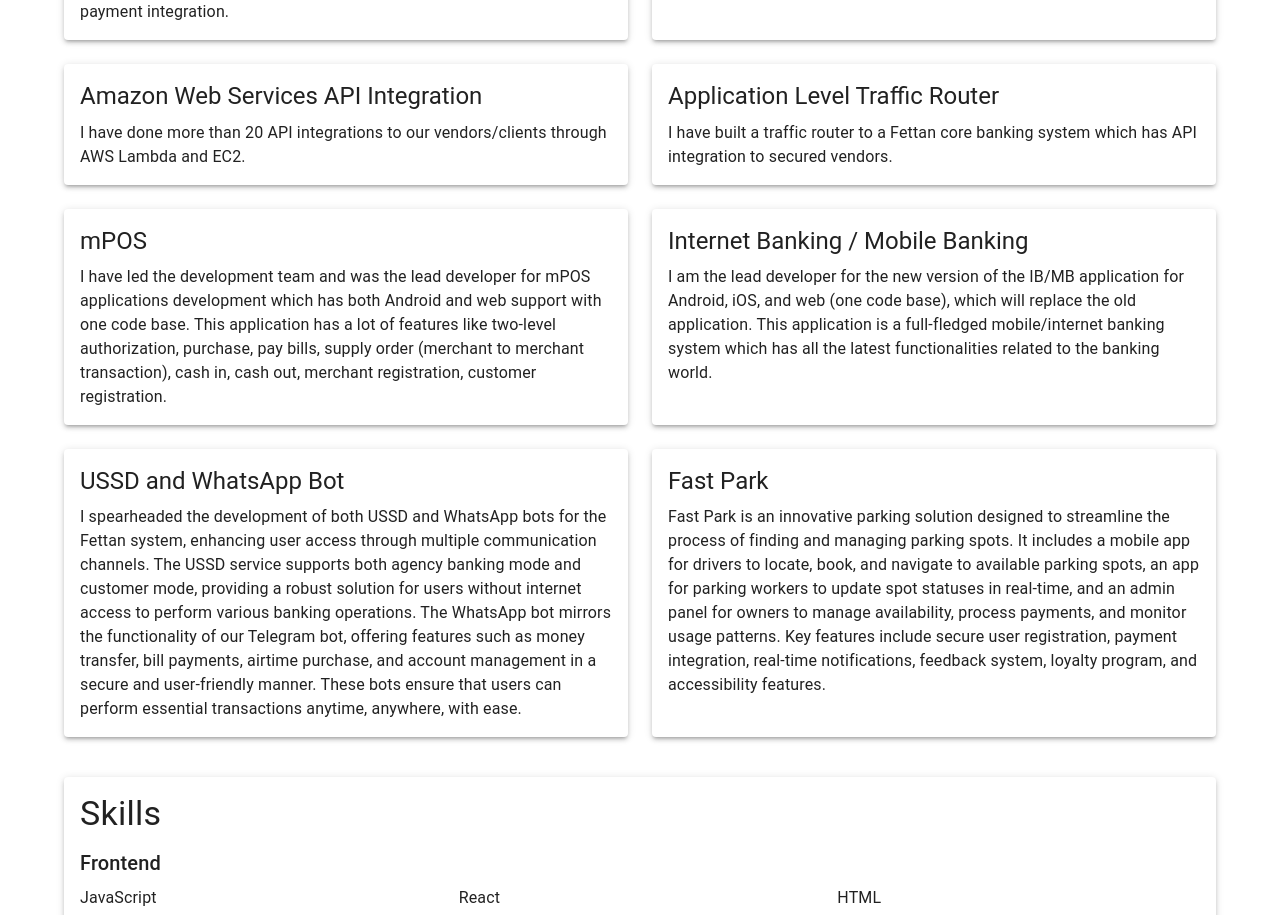
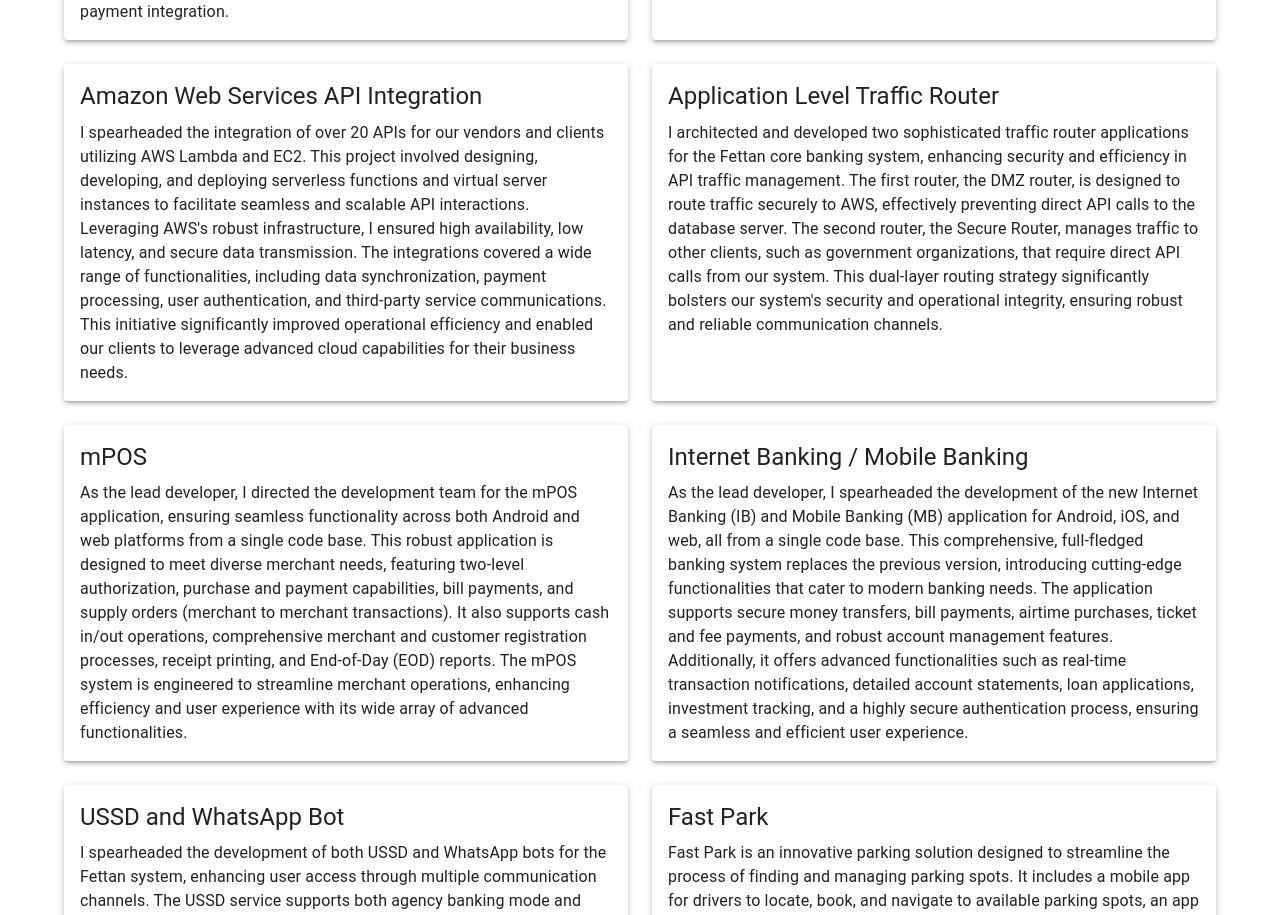
Before and after one commit to SolomonZinabu/solomon-portfolio, a Next.js app: page / in a window 1280 px wide. Shown: the part 1040-1955 px from the top of the page. Built offline with nearby package versions, Linux system fonts and the light colour scheme.

Commit message:
project description added for AWS

```diff
--- a/components/Projects.js
+++ b/components/Projects.js
@@ -16,22 +16,22 @@
   },
   {
     title: "Amazon Web Services API Integration",
-    description: `I have done more than 20 API integrations to our vendors/clients through AWS Lambda and EC2.`,
+    description: `I spearheaded the integration of over 20 APIs for our vendors and clients utilizing AWS Lambda and EC2. This project involved designing, developing, and deploying serverless functions and virtual server instances to facilitate seamless and scalable API interactions. Leveraging AWS's robust infrastructure, I ensured high availability, low latency, and secure data transmission. The integrations covered a wide range of functionalities, including data synchronization, payment processing, user authentication, and third-party service communications. This initiative significantly improved operational efficiency and enabled our clients to leverage advanced cloud capabilities for their business needs.`,
     image: '/imgs/amazon.png'
   },
   {
     title: "Application Level Traffic Router",
-    description: `I have built a traffic router to a Fettan core banking system which has API integration to secured vendors.`,
+    description: `I architected and developed two sophisticated traffic router applications for the Fettan core banking system, enhancing security and efficiency in API traffic management. The first router, the DMZ router, is designed to route traffic securely to AWS, effectively preventing direct API calls to the database server. The second router, the Secure Router, manages traffic to other clients, such as government organizations, that require direct API calls from our system. This dual-layer routing strategy significantly bolsters our system's security and operational integrity, ensuring robust and reliable communication channels.`,
     image: '/imgs/router.png'
   },
   {
     title: "mPOS",
-    description: `I have led the development team and was the lead developer for mPOS applications development which has both Android and web support with one code base. This application has a lot of features like two-level authorization, purchase, pay bills, supply order (merchant to merchant transaction), cash in, cash out, merchant registration, customer registration.`,
+    description: `As the lead developer, I directed the development team for the mPOS application, ensuring seamless functionality across both Android and web platforms from a single code base. This robust application is designed to meet diverse merchant needs, featuring two-level authorization, purchase and payment capabilities, bill payments, and supply orders (merchant to merchant transactions). It also supports cash in/out operations, comprehensive merchant and customer registration processes, receipt printing, and End-of-Day (EOD) reports. The mPOS system is engineered to streamline merchant operations, enhancing efficiency and user experience with its wide array of advanced functionalities.`,
     image: '/imgs/mposwebpurchasebold.png'
   },
   {
     title: "Internet Banking / Mobile Banking",
-    description: `I am the lead developer for the new version of the IB/MB application for Android, iOS, and web (one code base), which will replace the old application. This application is a full-fledged mobile/internet banking system which has all the latest functionalities related to the banking world.`,
+    description: `As the lead developer, I spearheaded the development of the new Internet Banking (IB) and Mobile Banking (MB) application for Android, iOS, and web, all from a single code base. This comprehensive, full-fledged banking system replaces the previous version, introducing cutting-edge functionalities that cater to modern banking needs. The application supports secure money transfers, bill payments, airtime purchases, ticket and fee payments, and robust account management features. Additionally, it offers advanced functionalities such as real-time transaction notifications, detailed account statements, loan applications, investment tracking, and a highly secure authentication process, ensuring a seamless and efficient user experience.`,
     image: '/imgs/internetbankingloggedin.png'
   },
   {
```
